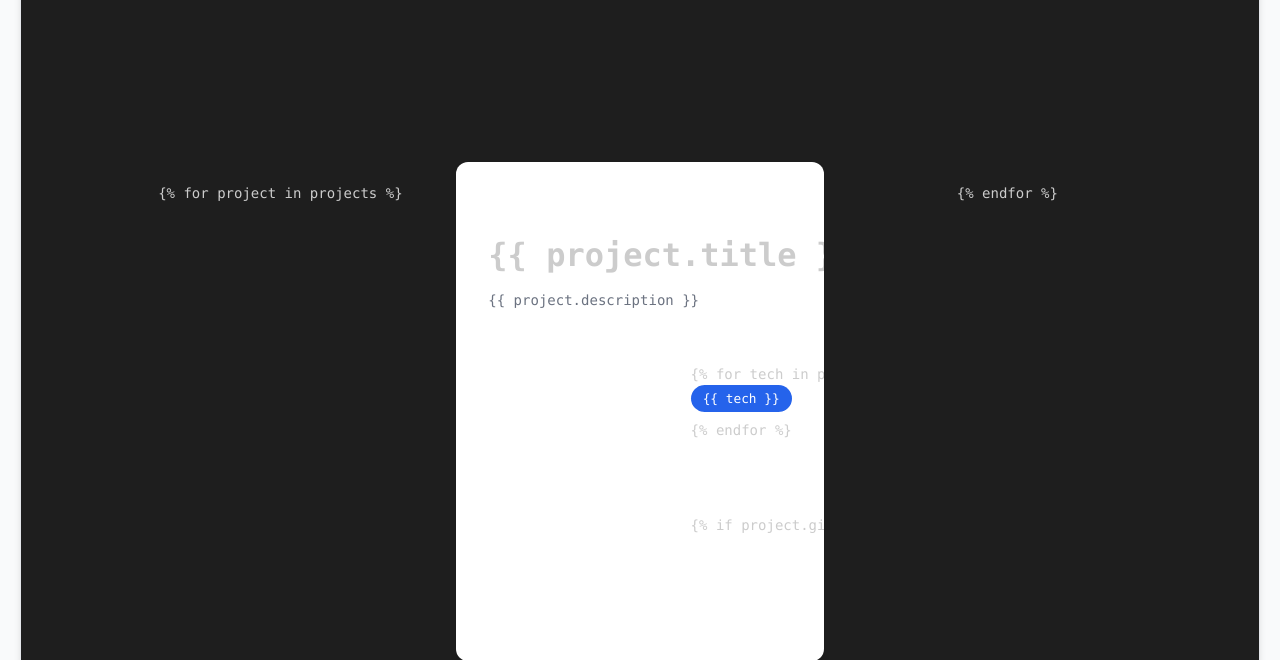
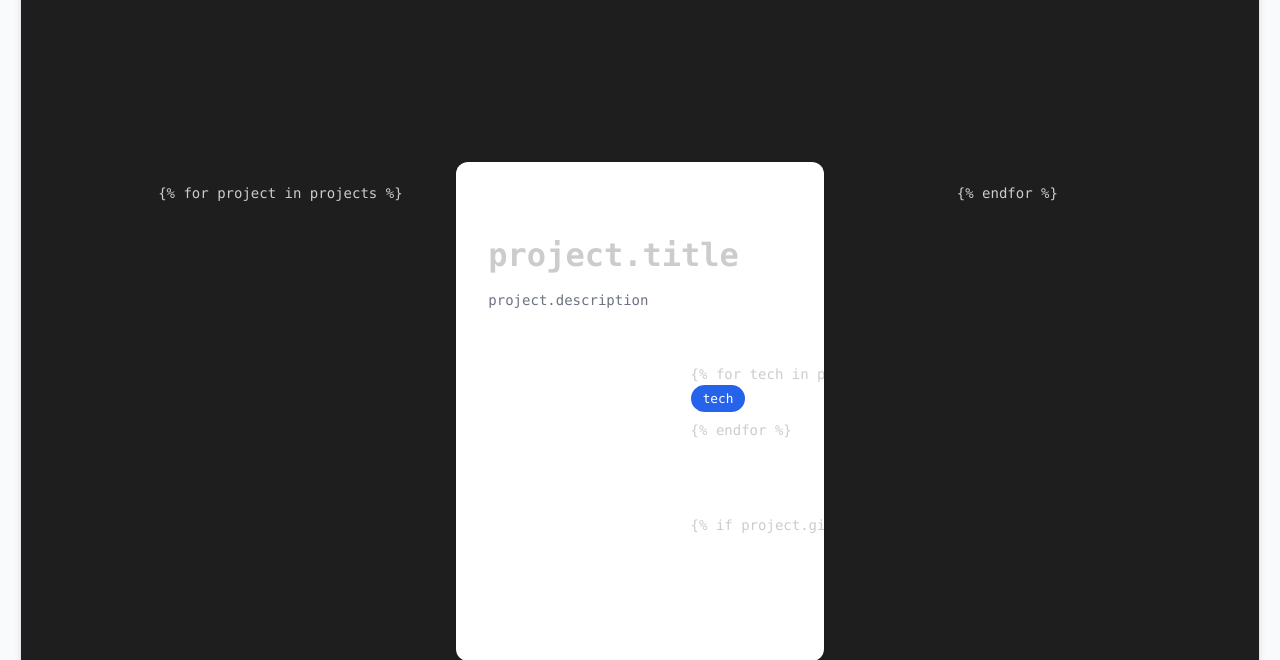
Before and after one commit to stevenVinci05/Portfolio, a Flask app: page /project/1/code in a window 1280 px wide. Shown: the part 3704-4364 px from the top of the page. Run offline with Flask 3, Linux system fonts and the light colour scheme; tables that the repository leaves empty hold one stand-in row (values such as "Sample post"); some libraries are stand-ins or nearby versions.

Commit message:
Fix project code template: correct variable interpolation in HTML to ensure proper rendering of project details and links.

```diff
--- a/templates/project_code.html
+++ b/templates/project_code.html
@@ -181,21 +181,21 @@
     <div class="container">
         <div class="project-grid">
             {% for project in projects %}
-            <div class="card project-card" data-category="{{ project.category }}">
+            <div class="card project-card" data-category="project.category">
                 <div class="project-content">
-                    <h3>{{ project.title }}</h3>
-                    <p>{{ project.description }}</p>
+                    <h3>project.title</h3>
+                    <p>project.description</p>
                     <div class="project-tech">
                         {% for tech in project.get_technologies_list() %}
-                        <span class="tech-tag">{{ tech }}</span>
+                        <span class="tech-tag">tech</span>
                         {% endfor %}
                     </div>
                     <div class="project-links">
                         {% if project.github_repo %}
-                        <a href="{{ project.github_repo }}" class="btn btn-outline" target="_blank">
+                        <a href="project.github_repo" class="btn btn-outline" target="_blank">
                             <i class="fab fa-github"></i> Repository
                         </a>
-                        <a href="{{ url_for('project_code', project_id=project.id) }}" class="btn btn-outline">
+                        <a href="url_for('project_code', project_id=project.id)" class="btn btn-outline">
                             <i class="fas fa-code"></i> Vedi Codice
                         </a>
                         {% endif %}
```
